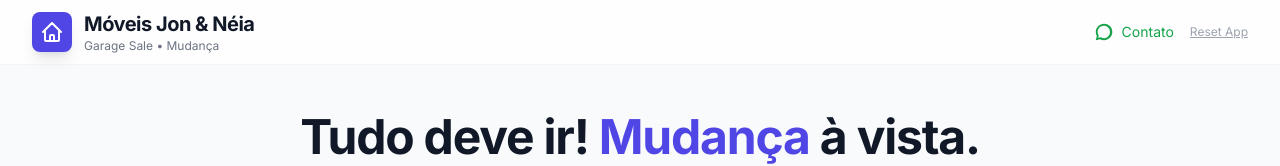
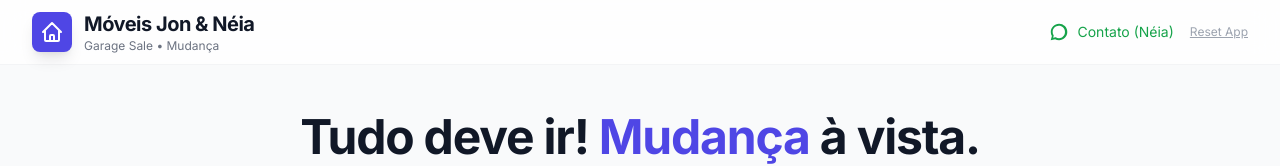
Before and after one commit to honnefsena/moveis, a React (Vite) app: page / in a window 1280 px wide. Shown: the top 166 px of the page. Built offline with nearby package versions, Linux system fonts and the light colour scheme.

Commit message:
Update: whatsapp number

```diff
--- a/components/Header.tsx
+++ b/components/Header.tsx
@@ -22,11 +22,11 @@ const Header: React.FC<HeaderProps> = ({ onReset }) => {
           </div>
 
           <div className="flex items-center gap-4">
-            <a href="https://wa.me/" target="_blank" rel="noopener noreferrer" className="hidden sm:flex items-center gap-2 text-sm font-medium text-green-600 hover:text-green-700 transition">
+            <a href="https://wa.me/554187912585" target="_blank" rel="noopener noreferrer" className="hidden sm:flex items-center gap-2 text-sm font-medium text-green-600 hover:text-green-700 transition">
                 <svg xmlns="http://www.w3.org/2000/svg" className="h-5 w-5" viewBox="0 0 24 24" fill="currentColor">
                     <path d="M12.04 2c-5.46 0-9.91 4.45-9.91 9.91 0 1.75.46 3.45 1.32 4.95L2.05 22l5.25-1.38c1.45.79 3.08 1.21 4.74 1.21 5.46 0 9.91-4.45 9.91-9.91 0-2.65-1.03-5.14-2.9-7.02C17.18 3.03 14.69 2 12.04 2zM12.05 19.46c-1.38 0-2.73-.37-3.91-1.07l-.28-.16-2.91.76.77-2.84-.18-.29c-.75-1.18-1.15-2.55-1.15-3.95 0-4.07 3.31-7.38 7.38-7.38 1.97 0 3.83.77 5.22 2.16 1.39 1.39 2.16 3.26 2.16 5.23 0 4.07-3.3 7.38-7.1 7.54z"/>
                 </svg>
-                Contato
+                Contato (Néia)
             </a>
             <button
                 onClick={onReset}
```
Also changed, not shown: 1 other file (tests, documents, lock files or other folders).
